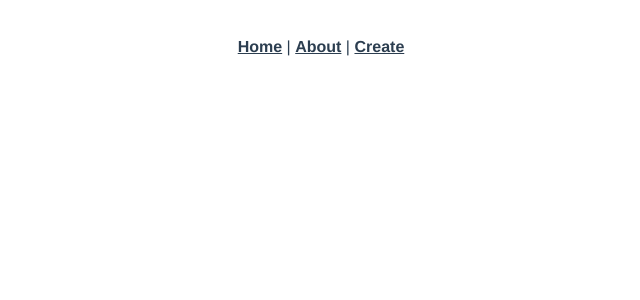
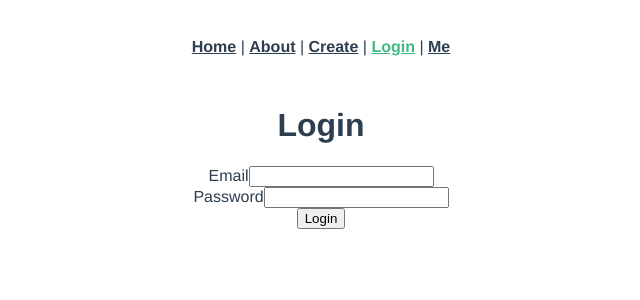
Before and after one commit to johnsci911/blograph-front, a Vue app: page /login in a window 1280 px wide. Shown: the top 300 px of the page, without its empty margins (319-959 px from the left). Built offline with nearby package versions, Linux system fonts and the light colour scheme; what @vue/apollo-components, @vue/apollo-option would draw is missing.

Commit message:
Auth login view and me view

```diff
--- a/src/App.vue
+++ b/src/App.vue
@@ -2,7 +2,9 @@
   <nav>
     <router-link to="/">Home</router-link> |
     <router-link to="/about">About</router-link> |
-    <router-link to="/create">Create</router-link>
+    <router-link to="/create">Create</router-link> |
+    <router-link to="/login">Login</router-link> |
+    <router-link to="/me">Me</router-link>
   </nav>
   <router-view />
 </template>
--- a/src/main.js
+++ b/src/main.js
@@ -13,10 +13,22 @@ import { createApolloProvider } from "@vue/apollo-option";
 
 import VueApolloComponents from "@vue/apollo-components";
 
+function getHeaders() {
+  const headers = {};
+  const token = localStorage.getItem("apollo-token");
+
+  if (token) {
+    headers.authorization = `Bearer ${token}`;
+  }
+
+  return headers;
+}
+
 // HTTP connection to the API
 const httpLink = createHttpLink({
   // You should use an absolute URL here
   uri: "http://blograph.test/graphql",
+  headers: getHeaders(),
 });
 
 // Cache implementation
--- a/src/router/index.js
+++ b/src/router/index.js
@@ -32,6 +32,16 @@ const routes = [
     name: "update",
     component: () => import("../views/UpdateView.vue"),
   },
+  {
+    path: "/login",
+    name: "login",
+    component: () => import("../views/LoginView.vue"),
+  },
+  {
+    path: "/me",
+    name: "me",
+    component: () => import("../views/MeView.vue"),
+  },
 ];
 
 const router = createRouter({
--- /dev/null
+++ b/src/views/LoginView.vue
@@ -0,0 +1,70 @@
+<template>
+  <div>
+    <h1>Login</h1>
+    {{ error }}
+    <form action="#" @submit.prevent="login">
+      <div>
+        <label for="email">Email</label>
+        <input v-model="email" type="email" name="email" id="email" />
+      </div>
+      <div>
+        <label for="password">Password</label>
+        <input
+          v-model="password"
+          type="password"
+          name="password"
+          id="password"
+        />
+      </div>
+      <div>
+        <button>Login</button>
+      </div>
+    </form>
+  </div>
+</template>
+
+<script>
+import gql from "graphql-tag";
+
+export default {
+  name: "LoginView",
+  data() {
+    return {
+      email: "",
+      password: "",
+      error: null,
+    };
+  },
+  methods: {
+    login() {
+      this.$apollo
+        .mutate({
+          mutation: gql`
+            mutation login($input: LoginInput!) {
+              login(input: $input) {
+                token
+              }
+            }
+          `,
+          variables: {
+            input: {
+              email: this.email,
+              password: this.password,
+            },
+          },
+        })
+        .then((data) => {
+          console.log(data);
+          localStorage.setItem("apollo-token", data.data.login.token);
+
+          window.location.href = "/me";
+
+          // this.$router.push({ name: "home" });
+        })
+        .catch((error) => {
+          this.error = error.graphQLErrors[0].message;
+        });
+    },
+  },
+};
+</script>
--- /dev/null
+++ b/src/views/MeView.vue
@@ -0,0 +1,38 @@
+<template>
+  <div>
+    <h1>My info</h1>
+    {{ error }}
+    <div v-if="me">
+      <div>{{ me.name }}</div>
+      <div>{{ me.email }}</div>
+    </div>
+  </div>
+</template>
+
+<script>
+import gql from "graphql-tag";
+
+export default {
+  name: "MeView",
+  data() {
+    return {
+      error: null,
+    };
+  },
+  apollo: {
+    me: {
+      query: gql`
+        query {
+          me {
+            name
+            email
+          }
+        }
+      `,
+      error(error) {
+        this.error = error.message;
+      },
+    },
+  },
+};
+</script>
```
